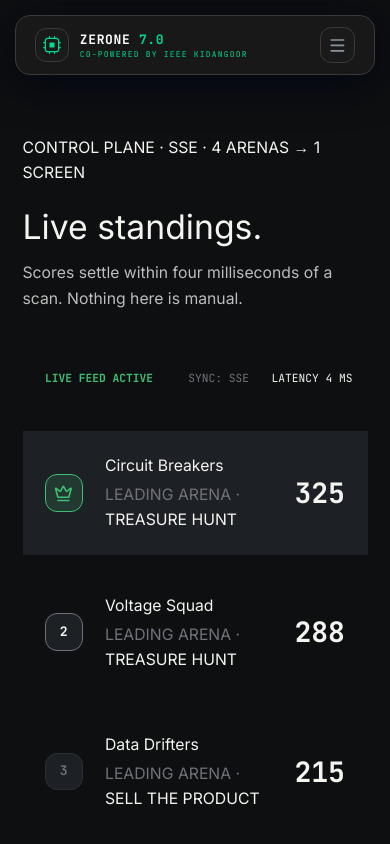
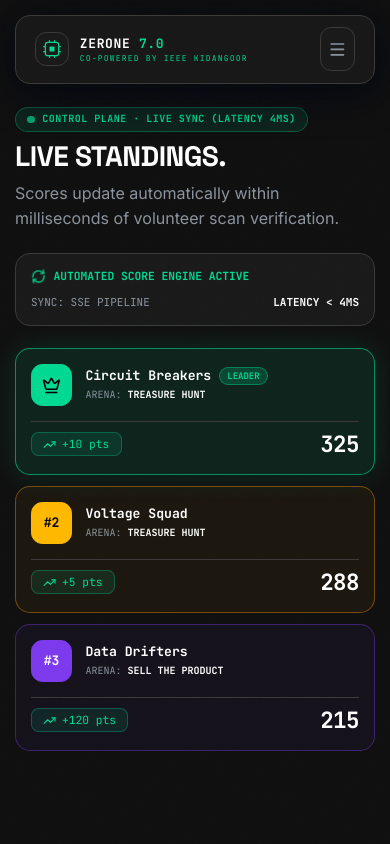
Before and after one commit to vinodganga178-dot/zeron, a Next.js app: page /leaderboard in a window 390 px wide. Shown: the top 844 px of the page. Built offline with nearby package versions, Linux system fonts and the light colour scheme.

Commit message:
perf: high-priority mobile responsiveness, touch targets, and stacked card view

```diff
--- a/src/app/globals.css
+++ b/src/app/globals.css
@@ -928,3 +928,27 @@
     overflow-x: hidden;
   }
 }
+
+
+/* =====================================================
+   MOBILE-FIRST TOUCH TARGETS & RESPONSIVE FORM RULES
+   ===================================================== */
+
+button, a, input, select, textarea, [role="button"] {
+  min-height: 44px;
+  touch-action: manipulation;
+  -webkit-tap-highlight-color: transparent;
+}
+
+/* Prevent auto-zoom on iOS Safari when focusing form inputs */
+@media (max-width: 768px) {
+  input, select, textarea {
+    font-size: 16px !important;
+  }
+
+  .mobile-stack-cards {
+    display: flex;
+    flex-direction: column;
+    gap: 1rem;
+  }
+}
--- a/src/app/leaderboard/page.tsx
+++ b/src/app/leaderboard/page.tsx
@@ -3,7 +3,8 @@
 import React from 'react';
 import HeaderNavbar from '@/components/layout/HeaderNavbar';
 import { useZerone } from '@/context/AppContext';
-import { Crown, TrendingUp } from 'lucide-react';
+import { Crown, TrendingUp, Trophy, Zap, RefreshCw } from 'lucide-react';
+import { motion } from 'framer-motion';
 
 export default function LeaderboardPage() {
   const { teams } = useZerone();
@@ -32,42 +33,43 @@
   const sortedTeams = teamList.length > 0 ? teamList.sort((a, b) => b.score - a.score) : defaultTeams;
 
   return (
-    <div className="relative min-h-screen bg-[#0E0F11] text-[#F4F4F0] selection:bg-[#F97316] selection:text-black pb-24">
-      {/* Blueprint Grid Overlay */}
-      <div className="fixed inset-0 blueprint-grid pointer-events-none z-0 opacity-30" />
+    <div className="relative min-h-screen bg-[#101010] text-[#f5f6f7] font-mono selection:bg-[#00d992] selection:text-black pb-28">
+      {/* Noise Overlay */}
+      <div className="noise" />
 
       {/* Header Navigation */}
       <HeaderNavbar />
 
-      <main className="relative z-10 pt-36 px-6 max-w-[1280px] mx-auto">
-        {/* Badge Header */}
-        <div className="badge-state-green mb-6">
-          <span className="green-dot" />
-          <span>CONTROL PLANE · SSE · 4 ARENAS → 1 SCREEN</span>
+      <main className="relative z-10 pt-28 sm:pt-36 px-4 sm:px-6 max-w-[1280px] mx-auto space-y-6">
+        {/* Header Title Section */}
+        <div className="space-y-2">
+          <div className="inline-flex items-center gap-2 px-3 py-1 rounded-full bg-[#00d992]/10 border border-[#00d992]/30 text-[#00d992] text-[10px] font-bold uppercase tracking-wider">
+            <span className="w-2 h-2 rounded-full bg-[#00d992] animate-pulse" />
+            <span>CONTROL PLANE · LIVE SYNC (LATENCY 4MS)</span>
+          </div>
+
+          <h1 className="text-3xl sm:text-5xl font-black text-white uppercase tracking-tight heading">
+            Live Standings.
+          </h1>
+          <p className="text-xs sm:text-sm text-[#8b949e] max-w-xl body-text">
+            Scores update automatically within milliseconds of volunteer scan verification.
+          </p>
         </div>
 
-        {/* Title & Subtitle */}
-        <h1 className="text-section-heading text-4xl sm:text-5xl text-[#F4F4F0] mb-4">
-          Live standings.
-        </h1>
-        <p className="text-body max-w-xl mb-12">
-          Scores settle within four milliseconds of a scan. Nothing here is manual.
-        </p>
-
-        {/* Indicator Ribbon */}
-        <div className="card-carbon-static !p-4 mb-8 flex items-center justify-between font-mono text-xs text-[#71717A]">
+        {/* Sync Status Banner */}
+        <div className="rounded-2xl border border-[#3d3a39] bg-[#1a1a1a] p-4 flex flex-col sm:flex-row sm:items-center justify-between gap-3 text-xs font-mono">
           <div className="flex items-center gap-2">
-            <span className="green-dot" />
-            <span className="text-[#3FBF74] font-bold">LIVE FEED ACTIVE</span>
+            <RefreshCw className="w-4 h-4 text-[#00d992] animate-spin" />
+            <span className="text-[#00d992] font-bold">AUTOMATED SCORE ENGINE ACTIVE</span>
           </div>
-          <div className="flex items-center gap-6">
-            <span>SYNC: SSE</span>
-            <span className="text-[#F4F4F0]">LATENCY 4 MS</span>
+          <div className="flex items-center justify-between sm:justify-end gap-4 text-[#8b949e] text-[11px]">
+            <span>SYNC: SSE PIPELINE</span>
+            <span className="text-white font-bold">LATENCY &lt; 4MS</span>
           </div>
         </div>
 
-        {/* Table List */}
-        <div className="space-y-4">
+        {/* Responsive Team Ranks (Single column on mobile, cards with rank highlights) */}
+        <div className="space-y-3">
           {sortedTeams.map((team, index) => {
             const rank = index + 1;
             const isFirst = rank === 1;
@@ -75,50 +77,65 @@
             const isThird = rank === 3;
 
             return (
-              <div
+              <motion.div
                 key={team.id}
-                className={`card-carbon p-6 flex items-center justify-between gap-4 transition-all ${
-                  isFirst ? 'border-[#3FBF74]/50 bg-[#1D2025]' : ''
+                initial={{ opacity: 0, y: 10 }}
+                animate={{ opacity: 1, y: 0 }}
+                transition={{ delay: index * 0.04 }}
+                className={`rounded-2xl border p-4 sm:p-5 flex flex-col sm:flex-row sm:items-center justify-between gap-4 transition-all ${
+                  isFirst
+                    ? 'border-[#00d992]/60 bg-[#00d992]/10 shadow-[0_0_30px_rgba(0,217,146,0.15)]'
+                    : isSecond
+                    ? 'border-amber-500/40 bg-amber-500/5'
+                    : isThird
+                    ? 'border-[#7c3aed]/40 bg-[#7c3aed]/5'
+                    : 'border-[#3d3a39] bg-[#1a1a1a]'
                 }`}
               >
-                <div className="flex items-center gap-6">
+                <div className="flex items-center gap-3.5 sm:gap-5">
                   {/* Rank Badge */}
                   <div
-                    className={`w-10 h-10 rounded-[12px] font-mono font-bold text-sm flex items-center justify-center shrink-0 border ${
+                    className={`w-11 h-11 rounded-xl font-mono font-black text-sm flex items-center justify-center shrink-0 border ${
                       isFirst
-                        ? 'bg-[#3FBF74]/15 border-[#3FBF74] text-[#3FBF74]'
+                        ? 'bg-[#00d992] text-black border-[#00d992]'
                         : isSecond
-                        ? 'bg-[#1D2025] border-[#71717A] text-[#F4F4F0]'
+                        ? 'bg-amber-400 text-black border-amber-400'
                         : isThird
-                        ? 'bg-[#1D2025] border-[#2A2D33] text-[#71717A]'
-                        : 'bg-[#0E0F11] border-[#2A2D33] text-[#71717A]'
+                        ? 'bg-[#7c3aed] text-white border-[#7c3aed]'
+                        : 'bg-[#101010] text-[#8b949e] border-[#3d3a39]'
                     }`}
                   >
-                    {isFirst ? <Crown className="w-5 h-5" /> : rank}
+                    {isFirst ? <Crown className="w-5 h-5" /> : `#${rank}`}
                   </div>
 
                   {/* Team Details */}
-                  <div>
-                    <div className="text-card-heading flex items-center gap-2">
-                      {team.name}
+                  <div className="min-w-0 flex-1">
+                    <div className="text-sm sm:text-base font-bold text-white truncate flex items-center gap-2">
+                      <span>{team.name}</span>
+                      {isFirst && (
+                        <span className="text-[9px] font-mono px-2 py-0.5 rounded-full bg-[#00d992]/20 text-[#00d992] border border-[#00d992]/40">
+                          LEADER
+                        </span>
+                      )}
                     </div>
-                    <div className="text-sys-mono text-[#71717A] mt-1">
-                      LEADING ARENA · <span className="text-[#F4F4F0]">{team.leadingArena}</span>
+                    <div className="text-[10px] sm:text-xs text-[#8b949e] font-mono mt-0.5 flex items-center gap-2">
+                      <span>ARENA: <strong className="text-white">{team.leadingArena}</strong></span>
                     </div>
                   </div>
                 </div>
 
-                {/* Score & Gains */}
-                <div className="flex items-center gap-6 sm:gap-10">
-                  <div className="hidden sm:flex items-center gap-1.5 text-[#3FBF74] font-mono text-xs bg-[#3FBF74]/10 px-3 py-1 rounded-[8px] border border-[#3FBF74]/20">
+                {/* Score & Gain Indicator */}
+                <div className="flex items-center justify-between sm:justify-end gap-4 border-t sm:border-t-0 border-[#3d3a39] pt-2 sm:pt-0">
+                  <div className="flex items-center gap-1.5 text-[#00d992] font-mono text-xs bg-[#00d992]/10 px-3 py-1 rounded-lg border border-[#00d992]/30">
                     <TrendingUp className="w-3.5 h-3.5" />
-                    +{team.recentPoints}
+                    <span>+{team.recentPoints} pts</span>
                   </div>
-                  <div className="font-mono text-3xl font-extrabold text-[#F4F4F0]">
+
+                  <div className="font-mono text-2xl sm:text-3xl font-black text-white tracking-tight">
                     {team.score}
                   </div>
                 </div>
-              </div>
+              </motion.div>
             );
           })}
         </div>
```
